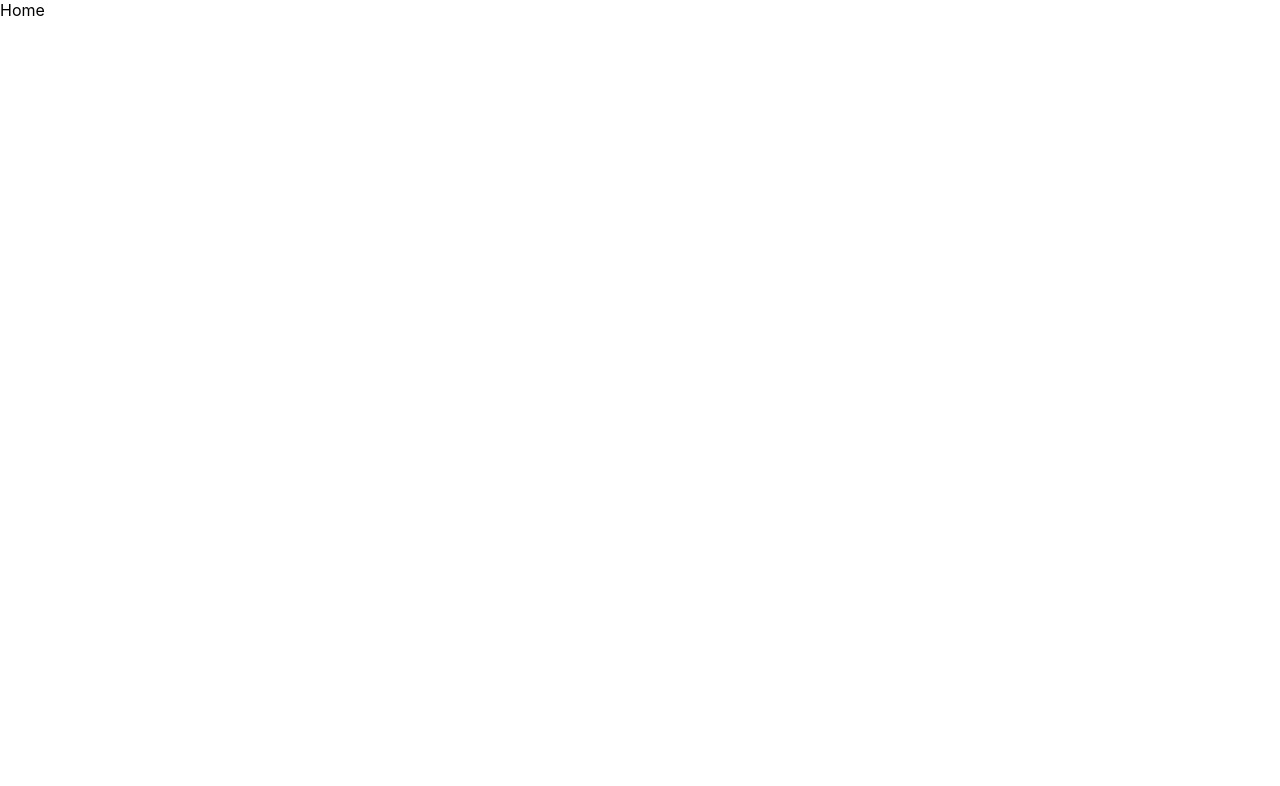
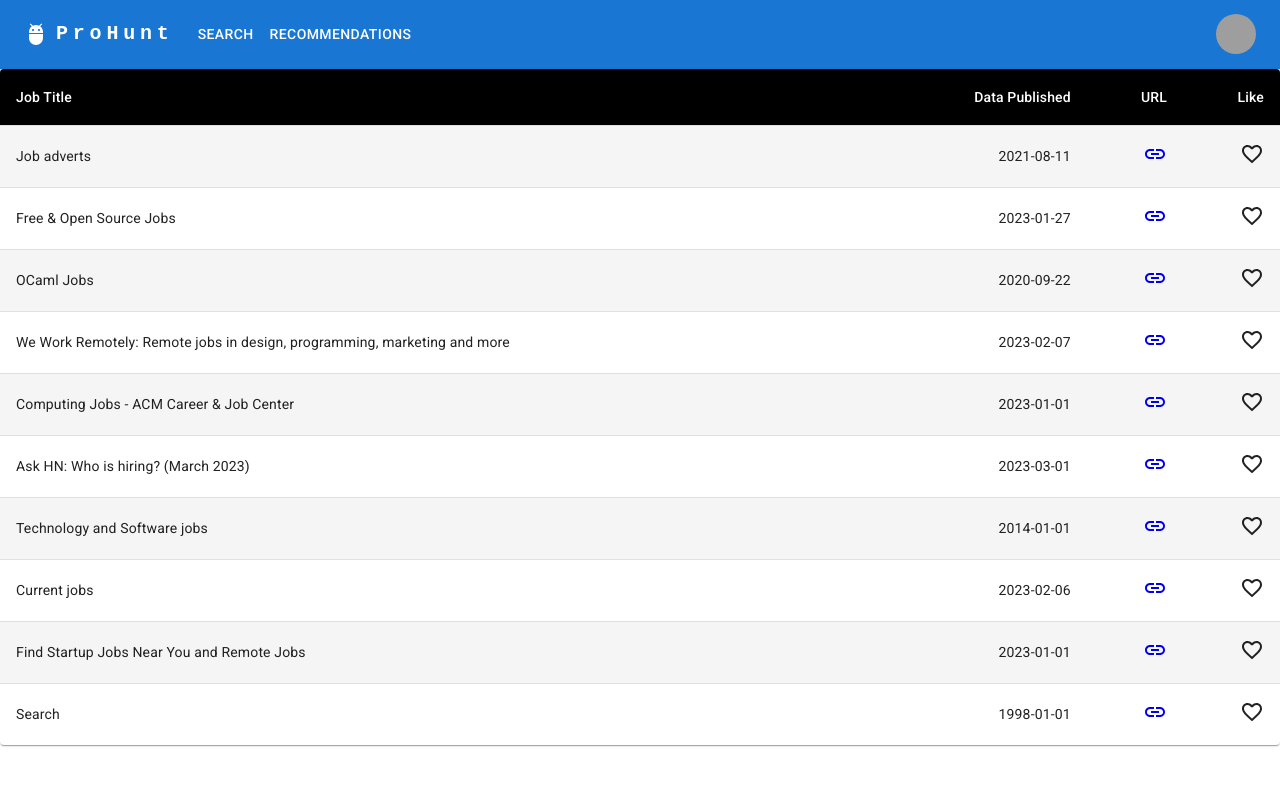
Before and after one commit to SantamRC/prohunt, a React (Create React App) app: page / in a window 1280 px wide. Shown: the top 786 px of the page. Built offline with nearby package versions, Linux system fonts and the light colour scheme; grey boxes are pictures that could not be loaded.

Commit message:
Added Jobs Table

```diff
--- a/src/Components/Navbar.jsx
+++ b/src/Components/Navbar.jsx
@@ -1,9 +1,126 @@
-import React from 'react'
+import * as React from 'react';
+import AppBar from '@mui/material/AppBar';
+import Box from '@mui/material/Box';
+import Toolbar from '@mui/material/Toolbar';
+import IconButton from '@mui/material/IconButton';
+import Typography from '@mui/material/Typography';
+import Menu from '@mui/material/Menu';
+import MenuIcon from '@mui/icons-material/Menu';
+import Container from '@mui/material/Container';
+import Avatar from '@mui/material/Avatar';
+import Button from '@mui/material/Button';
+import Tooltip from '@mui/material/Tooltip';
+import MenuItem from '@mui/material/MenuItem';
+import AdbIcon from '@mui/icons-material/Adb';
 
-function Navbar() {
+const pages = ['Search', 'Recommendations'];
+const settings = ['Profile', 'Account', 'Dashboard', 'Logout'];
+
+function ResponsiveAppBar() {
+  const [anchorElNav, setAnchorElNav] = React.useState(null);
+  const [anchorElUser, setAnchorElUser] = React.useState(null);
+
+  const handleOpenNavMenu = (event) => {
+    setAnchorElNav(event.currentTarget);
+  };
+  const handleOpenUserMenu = (event) => {
+    setAnchorElUser(event.currentTarget);
+  };
+
+  const handleCloseNavMenu = () => {
+    setAnchorElNav(null);
+  };
+
+  const handleCloseUserMenu = () => {
+    setAnchorElUser(null);
+  };
+
   return (
-    <div>Navbar</div>
-  )
+    <AppBar position="static">
+      <Container maxWidth="xl">
+        <Toolbar disableGutters>
+          <AdbIcon sx={{ display: { xs: 'none', md: 'flex' }, mr: 1 }} />
+          <Typography
+            variant="h6"
+            noWrap
+            component="a"
+            href="#app-bar-with-responsive-menu"
+            sx={{
+              mr: 2,
+              display: { xs: 'none', md: 'flex' },
+              fontFamily: 'monospace',
+              fontWeight: 700,
+              letterSpacing: '.3rem',
+              color: 'inherit',
+              textDecoration: 'none',
+            }}
+          >
+            ProHunt
+          </Typography>
+
+          <AdbIcon sx={{ display: { xs: 'flex', md: 'none' }, mr: 1 }} />
+          <Typography
+            variant="h5"
+            noWrap
+            component="a"
+            href="#app-bar-with-responsive-menu"
+            sx={{
+              mr: 2,
+              display: { xs: 'flex', md: 'none' },
+              flexGrow: 1,
+              fontFamily: 'monospace',
+              fontWeight: 700,
+              letterSpacing: '.3rem',
+              color: 'inherit',
+              textDecoration: 'none',
+            }}
+          >
+            LOGO
+          </Typography>
+          <Box sx={{ flexGrow: 1, display: { xs: 'none', md: 'flex' } }}>
+            {pages.map((page) => (
+              <Button
+                key={page}
+                onClick={handleCloseNavMenu}
+                sx={{ my: 2, color: 'white', display: 'block' }}
+              >
+                {page}
+              </Button>
+            ))}
+          </Box>
+
+          <Box sx={{ flexGrow: 0 }}>
+            <Tooltip title="Open settings">
+              <IconButton onClick={handleOpenUserMenu} sx={{ p: 0 }}>
+                <Avatar alt="Remy Sharp" src="/static/images/avatar/2.jpg" />
+              </IconButton>
+            </Tooltip>
+            <Menu
+              sx={{ mt: '45px' }}
+              id="menu-appbar"
+              anchorEl={anchorElUser}
+              anchorOrigin={{
+                vertical: 'top',
+                horizontal: 'right',
+              }}
+              keepMounted
+              transformOrigin={{
+                vertical: 'top',
+                horizontal: 'right',
+              }}
+              open={Boolean(anchorElUser)}
+              onClose={handleCloseUserMenu}
+            >
+              {settings.map((setting) => (
+                <MenuItem key={setting} onClick={handleCloseUserMenu}>
+                  <Typography textAlign="center">{setting}</Typography>
+                </MenuItem>
+              ))}
+            </Menu>
+          </Box>
+        </Toolbar>
+      </Container>
+    </AppBar>
+  );
 }
-
-export default Navbar
+export default ResponsiveAppBar;
--- a/src/Pages/Home.jsx
+++ b/src/Pages/Home.jsx
@@ -1,9 +1,64 @@
-import React from 'react'
+import * as React from 'react';
+import { styled } from '@mui/material/styles';
+import Table from '@mui/material/Table';
+import TableBody from '@mui/material/TableBody';
+import TableCell, { tableCellClasses } from '@mui/material/TableCell';
+import TableContainer from '@mui/material/TableContainer';
+import TableHead from '@mui/material/TableHead';
+import TableRow from '@mui/material/TableRow';
+import Paper from '@mui/material/Paper';
+import LinkIcon from '@mui/icons-material/Link';
+import FavoriteBorderIcon from '@mui/icons-material/FavoriteBorder';
+import FavoriteIcon from '@mui/icons-material/Favorite';
 
-function Home() {
+import data from '../data.json'
+
+const StyledTableCell = styled(TableCell)(({ theme }) => ({
+  [`&.${tableCellClasses.head}`]: {
+    backgroundColor: theme.palette.common.black,
+    color: theme.palette.common.white,
+  },
+  [`&.${tableCellClasses.body}`]: {
+    fontSize: 14,
+  },
+}));
+
+const StyledTableRow = styled(TableRow)(({ theme }) => ({
+  '&:nth-of-type(odd)': {
+    backgroundColor: theme.palette.action.hover,
+  },
+  // hide last border
+  '&:last-child td, &:last-child th': {
+    border: 0,
+  },
+}));
+
+
+export default function CustomizedTables() {
   return (
-    <div>Home</div>
-  )
+    <TableContainer component={Paper}>
+      <Table sx={{ minWidth: 700 }} aria-label="customized table">
+        <TableHead>
+          <TableRow>
+            <StyledTableCell>Job Title</StyledTableCell>
+            <StyledTableCell align="right">Data Published</StyledTableCell>
+            <StyledTableCell align="right">URL</StyledTableCell>
+            <StyledTableCell align="right">Like</StyledTableCell>
+          </TableRow>
+        </TableHead>
+        <TableBody>
+          {data.results.map((item) => (
+            <StyledTableRow key={item.id}>
+              <StyledTableCell component="th" scope="row">
+                {item.title}
+              </StyledTableCell>
+              <StyledTableCell align="right">{item.publishedDate}</StyledTableCell>
+              <StyledTableCell align="right"><a href={item.url} target='_blank' rel="noreferrer"><LinkIcon /></a></StyledTableCell>
+              <StyledTableCell align="right"><FavoriteBorderIcon /></StyledTableCell>
+            </StyledTableRow>
+          ))}
+        </TableBody>
+      </Table>
+    </TableContainer>
+  );
 }
-
-export default Home
--- /dev/null
+++ b/src/data.json
@@ -0,0 +1,84 @@
+{
+    "results": [
+        {
+            "title": "Job adverts",
+            "url": "https://www.software.ac.uk/tags/job-adverts",
+            "publishedDate": "2021-08-11",
+            "author": null,
+            "id": "L3l-Grelv11jO1DHQ_sOxA",
+            "score": 0.1482504904270172
+        },
+        {
+            "title": "Free & Open Source Jobs",
+            "url": "https://www.fossjobs.net/",
+            "publishedDate": "2023-01-27",
+            "author": null,
+            "id": "e8I3k1uZ_uBlxhy2gkdk2g",
+            "score": 0.13636434078216553
+        },
+        {
+            "title": "OCaml Jobs",
+            "url": "https://ocaml.org/jobs",
+            "publishedDate": "2020-09-22",
+            "author": null,
+            "id": "I_rdPj2TVWoU6W8uVjcd_g",
+            "score": 0.1319269984960556
+        },
+        {
+            "title": "We Work Remotely: Remote jobs in design, programming, marketing and more",
+            "url": "https://weworkremotely.com/",
+            "publishedDate": "2023-02-07",
+            "author": null,
+            "id": "r_Am37dtI-4ksVWxJ_DXRA",
+            "score": 0.12703077495098114
+        },
+        {
+            "title": "Computing Jobs - ACM Career & Job Center",
+            "url": "https://jobs.acm.org/",
+            "publishedDate": "2023-01-01",
+            "author": "Amanda Augustine",
+            "id": "RM0WEtulckyshbHLeOirqA",
+            "score": 0.12696130573749542
+        },
+        {
+            "title": "Ask HN: Who is hiring? (March 2023)",
+            "url": "https://news.ycombinator.com/item?id=34983767",
+            "publishedDate": "2023-03-01",
+            "author": null,
+            "id": "8RVF9F128ZJ-rgvp0FpMrw",
+            "score": 0.12462358176708221
+        },
+        {
+            "title": "Technology and Software jobs",
+            "url": "https://jobs.washingtonpost.com/jobs/technology-and-software/",
+            "publishedDate": "2014-01-01",
+            "author": null,
+            "id": "TjwxYDLw7bb96mOABWS6TA",
+            "score": 0.12427552044391632
+        },
+        {
+            "title": "Current jobs",
+            "url": "https://www.semanticsoftware.info/jobs",
+            "publishedDate": "2023-02-06",
+            "author": null,
+            "id": "veHDjMbGhKFeYP-NqufprA",
+            "score": 0.12418939173221588
+        },
+        {
+            "title": "Find Startup Jobs Near You and Remote Jobs",
+            "url": "https://angel.co/jobs",
+            "publishedDate": "2023-01-01",
+            "author": null,
+            "id": "tpUMMocYL85_CK8vfcWsww",
+            "score": 0.12366990000009537
+        },
+        {
+            "title": "Search",
+            "url": "https://www.jobs.ac.uk/search/?academicDisciplineFacet[0]=biological-sciences&subDisciplineFacet[0]=biology&academicDisciplineFacet[1]=computer-sciences&subDisciplineFacet[1]=computer-science&subDisciplineFacet[2]=software-engineering&academicDisciplineFacet[2]=engineering-and-technology&subDisciplineFacet[3]=biotechnology&expired-job-redirect=true",
+            "publishedDate": "1998-01-01",
+            "author": null,
+            "id": "Y0xnRMqbAuU8GzRxSJdqxQ",
+            "score": 0.12300543487071991
+        }
+    ]
+}
--- a/src/router.js
+++ b/src/router.js
@@ -3,9 +3,12 @@ import Home from "./Pages/Home"
 import Recommendations from "./Pages/Recommendations"
 import Search from "./Pages/Search"
 
+import Navbar from "./Components/Navbar"
+
 function Router() {
     return (
         <div className="router">
+            <Navbar />
             <Routes>
                 <Route path="/" element={<Home />} />
                 <Route path="Recommendations" element={<Recommendations />} />
```
